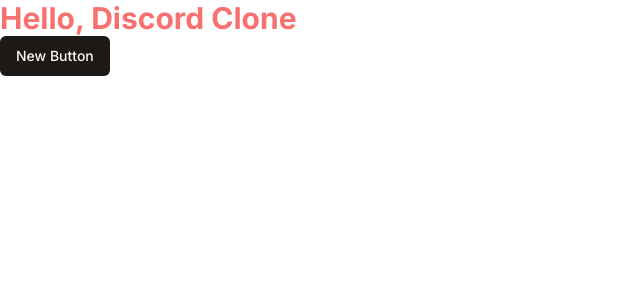
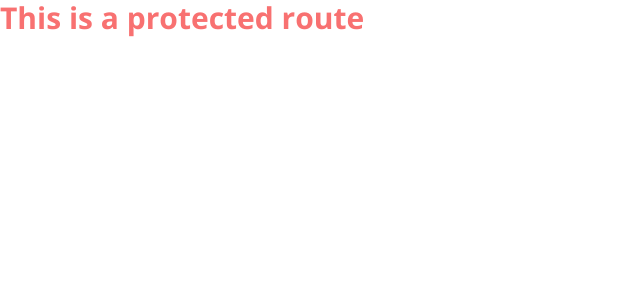
Before and after one commit to harrismalik98/Discord-Clone, a Next.js app: page / in a window 1280 px wide. Shown: the top 300 px of the page, without its empty margins (0-640 px from the left). Built offline with nearby package versions, Linux system fonts and the light colour scheme.

Commit message:
Folders setup

```diff
--- /dev/null
+++ b/app/(auth)/(routes)/login/page.tsx
@@ -0,0 +1,9 @@
+const LoginPage = () => {
+    return (
+        <div>
+            <p>Login Page</p>
+        </div>
+     );
+}
+
+export default LoginPage;
--- /dev/null
+++ b/app/(auth)/(routes)/register/page.tsx
@@ -0,0 +1,9 @@
+const RegisterPage = () => {
+    return (
+        <div>
+            <p>Register Page</p>
+        </div>
+     );
+}
+
+export default RegisterPage;
--- /dev/null
+++ b/app/(auth)/layout.tsx
@@ -0,0 +1,9 @@
+const AuthLayout = ({children}: {children:React.ReactNode}) => {
+    return (
+        <div className="h-full bg-gray-300">
+            {children}
+        </div>
+     );
+}
+
+export default AuthLayout;
--- /dev/null
+++ b/app/(main)/(routes)/page.tsx
@@ -0,0 +1,7 @@
+export default function Home() {
+  return (
+    <div>
+      <h1 className="text-3xl font-bold text-red-400">This is a protected route</h1>
+    </div>
+  );
+}
--- a/app/layout.tsx
+++ b/app/layout.tsx
@@ -1,12 +1,12 @@
 import type { Metadata } from "next";
-import { Inter } from "next/font/google";
+import { Open_Sans } from "next/font/google";
 import "./globals.css";
 
-const inter = Inter({ subsets: ["latin"] });
+const font = Open_Sans({ subsets: ["latin"] });
 
 export const metadata: Metadata = {
-  title: "Create Next App",
-  description: "Generated by create next app",
+  title: "Discord - Group Chat That’s All Fun & Games",
+  description: "Discord is great for playing games and chilling with friends, or even building a worldwide community. Customize your own space to talk, play, and hang out.",
 };
 
 export default function RootLayout({
@@ -16,7 +16,7 @@
 }>) {
   return (
     <html lang="en">
-      <body className={inter.className}>{children}</body>
+      <body className={font.className}>{children}</body>
     </html>
   );
 }
--- a/app/page.tsx
+++ /dev/null
@@ -1,10 +0,0 @@
-import { Button } from "@/components/ui/button";
-
-export default function Home() {
-  return (
-    <div>
-      <h1 className="text-3xl font-bold text-red-400">Hello, Discord Clone</h1>
-      <Button>New Button</Button>
-    </div>
-  );
-}
```
